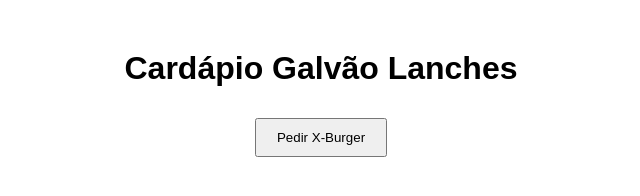
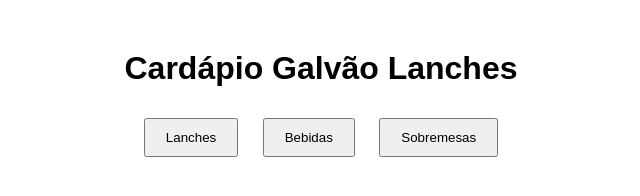
Before and after one commit to galvaolanches/galvaolanches, a website: page docs/index.html in a window 1280 px wide. Shown: the whole page, without its empty margins (319-959 px from the left). Drawn offline with Linux system fonts and the light colour scheme.

Commit message:
Update index.html

```diff
--- a/docs/index.html
+++ b/docs/index.html
@@ -6,8 +6,16 @@
   <link rel="stylesheet" href="style.css">
 </head>
 <body>
-  <h1>Cardápio Galvão Lanches</h1>
-  <button onclick="fazerPedido('X-Burger')">Pedir X-Burger</button>
+  <header>
+    <h1>Cardápio Galvão Lanches</h1>
+    <nav class="categorias">
+      <button class="aba-btn active" data-categoria="Lanches">Lanches</button>
+      <button class="aba-btn" data-categoria="Bebidas">Bebidas</button>
+      <button class="aba-btn" data-categoria="Sobremesas">Sobremesas</button>
+    </nav>
+  </header>
+
+  <main id="cardapio"></main>
 
   <script src="script.js"></script>
 </body>
```
